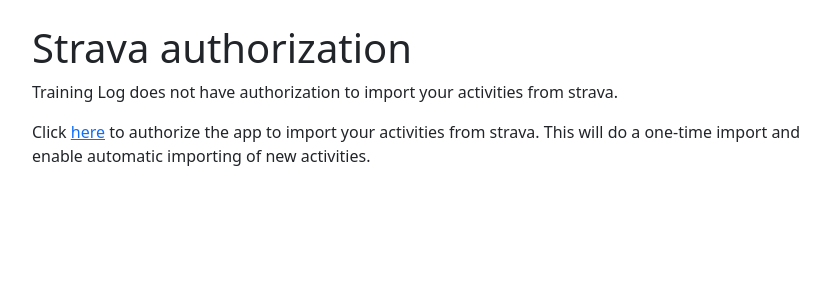
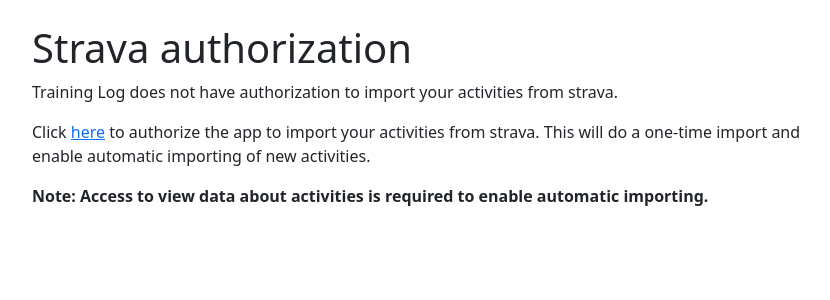
Before and after one commit to AlexHartog/training_log, a Django app: page /strava/strava_auth in a window 1280 px wide. Shown: the part 58-358 px from the top of the page, without its empty margins (228-1058 px from the left). Run offline with Django 4.2, Linux system fonts and the light colour scheme; the visitor is signed in with stand-in values (Sample User, id 1); parts of the project's set-up code (start-up, migrations or seed data) failed here and were passed over; some libraries are stand-ins or nearby versions.

Commit message:
Update template to display clearly that scope is required

```diff
--- a/training_log/strava_import/templates/strava_import/strava_auth.html
+++ b/training_log/strava_import/templates/strava_import/strava_auth.html
@@ -11,5 +11,6 @@
 <p>Training Log does not have authorization to import your activities from strava.</p>
 <p>Click <a href="{{authorization_url}}">here</a> to authorize the app to import your activities from strava. This
   will do a one-time import and enable automatic importing of new activities.</p>
+<p><strong>Note: Access to view data about activities is required to enable automatic importing.</strong></p>
 
 {% endblock content %}
```
